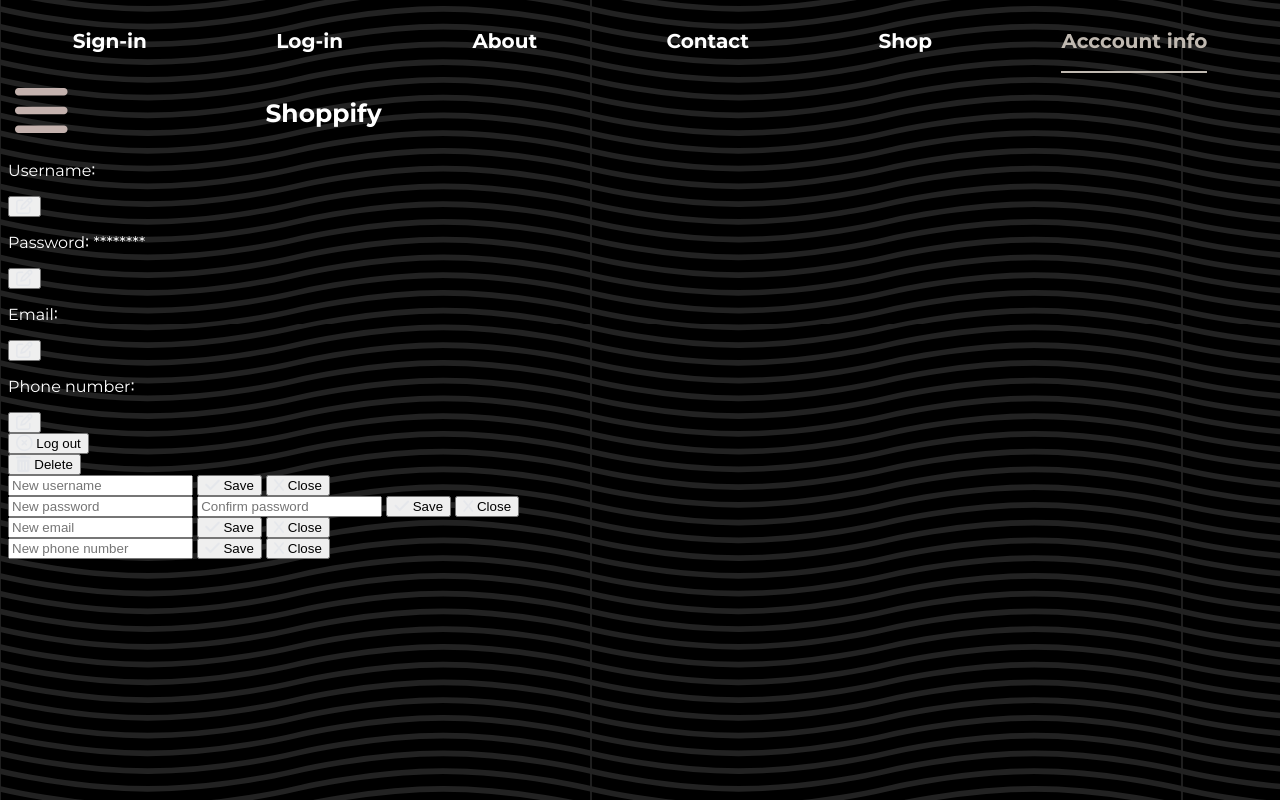
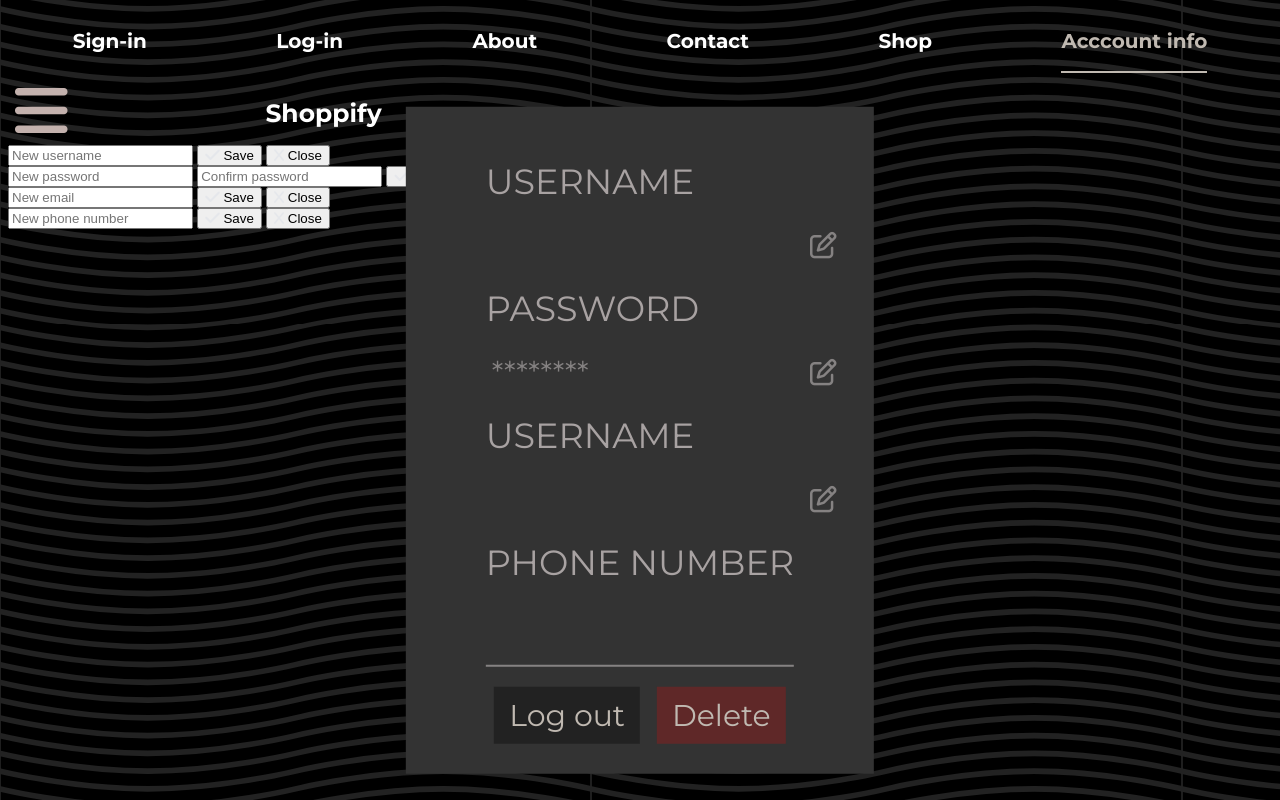
Before and after one commit to Anchiee/shoppify, a PHP site: page /view/php/accountInfo.php in a window 1280 px wide. Run offline with PHP 8.4, Linux system fonts and the light colour scheme; the visitor is signed in with stand-in values (Sample User, id 1); data that the repository does not hold is empty; some libraries are stand-ins or nearby versions.

Commit message:
Styled the account info div

```diff
--- a/view/php/accountInfo.php
+++ b/view/php/accountInfo.php
@@ -61,46 +61,47 @@
     <div class="account-info-container">
 
       <div class="inner-info-container">
-          <p class="info">Username&ratio; <?php echo $result[0]["username"]?> </p>
+          <h1>USERNAME</h1>
+          <p class="info"> <?php echo $result[0]["username"]?> </p>
           <button class="change-button" onclick="showUsername()">
-            <i class="fa-regular fa-pen-to-square fa-lg" style="color: #e5e7eb;"></i>
+            <i class="fa-regular fa-pen-to-square fa-2xl" class="icon"></i>
           </button>
           <input type="hidden" name="username" value="username">
         </div>
 
         <div class="inner-info-container">
-          <p class="info">Password&ratio; <?php echo "********"?> </p>
+          <h1>PASSWORD</h1>
+          <p class="info"><?php echo "********"?> </p>
           <button class="change-button" onclick="showPassword()">
-            <i class="fa-regular fa-pen-to-square fa-lg" style="color: #e5e7eb;"></i>
+            <i class="fa-regular fa-pen-to-square fa-2xl" class="icon"></i>
           </button>
         </div>
 
         <div class="inner-info-container">
-          <p class="info">Email&ratio; <?php echo $result[0]["email"]?> </p>
+          <h1>USERNAME</h1>
+          <p class="info"><?php echo $result[0]["email"]?> </p>
           <button class="change-button" onclick="showEmail()">
-            <i class="fa-regular fa-pen-to-square fa-lg" style="color: #e5e7eb;"></i>
+            <i class="fa-regular fa-pen-to-square fa-2xl" class="icon"></i>
           </button>
         </div>
 
         <div class="inner-info-container">
-          <p class="info">Phone number&ratio; <?php echo $result[0]["phone"]?> </p>
+          <h1>PHONE NUMBER</h1>
+          <p class="info" id="last"><?php echo $result[0]["phone"]?> </p>
           <button class="change-button" onclick="showPhone()">
-            <i class="fa-regular fa-pen-to-square fa-lg" style="color: #e5e7eb;"></i>
           </button>
         </div>
 
         <div class="buttons-container">
 
-          <form action="../../model/database/LogOutUser.php" method="post">
+          <form action="../../model/database/LogOutUser.php" method="post" class="manipulate-form">
             <button class="manipulate-button">
-              <i class="fa-regular fa-circle-xmark fa-lg" style="color: #e5e7eb;"></i>
               Log out
             </button>
           </form>
 
-          <form action="../../model/database/DeleteUserData.php" method="post">
+          <form action="../../model/database/DeleteUserData.php" method="post" class="manipulate-form">
             <button class="manipulate-button" id="delete-account">
-              <i class="fa-solid fa-trash-can fa-lg" style="color: #e5e7eb;"></i>
               Delete
             </button>
           </form>
--- a/view/style/accountInfo.css
+++ b/view/style/accountInfo.css
@@ -101,6 +101,93 @@ body
   margin-left:190px;
 }
 
+.account-info-container
+{
+  background-color: #333333;
+  position: absolute;
+  top:55%;
+  left:50%;
+  transform: translate(-50%, -50%);
+  padding: 30px 80px;
+  z-index: 0;
+}
+
+
+h1
+{
+  font-size:35px;
+  color: #a8a2a2;
+  font-weight: 400;
+}
+
+.info
+{
+  color: #858282;
+  margin-left: 6px;
+  font-size:30px;
+  display: inline;
+
+}
+
+
+
+
+
+
+
+.manipulate-button, .manipulate-form
+{
+  display: inline;
+}
+
+.buttons-container
+{
+  margin-top: 20px;
+  display:block;
+  border-top: 2px solid #858282;
+  display:flex;
+  justify-content: space-around;
+}
+
+.manipulate-button
+{
+  margin-top: 20px;
+  font-size:30px;
+  font-family: "Montserrat";
+  padding: 10px 15px;
+  background-color:#222222;
+  color:#c0b9b1;
+  border:none;
+  cursor: pointer;
+  transition: opacity .25s cubic-bezier(0.075, 0.82, 0.165, 1);
+}
+
+.manipulate-button:hover
+{
+  opacity: 0.8;
+}
+
+.manipulate-button:active
+{
+  opacity: 0.5;
+}
+
+#delete-account
+{
+  background-color:#5f2828;
+}
+
+.change-button
+{
+  display:inline;
+  background:transparent;
+  border:none;
+  color: #858282;
+  cursor: pointer;
+  position:absolute;
+  left:85%;
+  margin-top:10px;
+}
 
 
 @media only screen and (min-width:1281px)
--- a/view/style/login.css
+++ b/view/style/login.css
@@ -160,7 +160,7 @@ form
   width:100%;
   left:0;
   bottom:0;
-  background-color:rgb(133, 130, 130);
+  background-color:#858282;
 }
 
 .platforms
```
